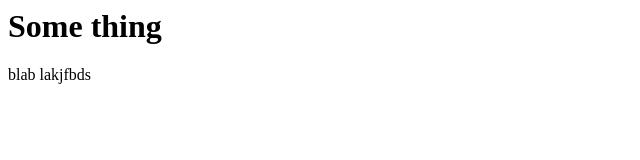
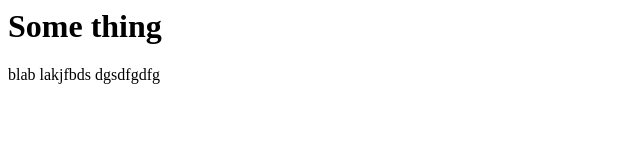
Before and after one commit to robcanning/gittest, a plain HTML site: page index.html in a window 1280 px wide. Shown: the full height of the page, 0-640 px from the left. Drawn offline with Linux system fonts and the light colour scheme.

Commit message:
added blabla text asdfsadfasdfsdf

```diff
--- a/index.html
+++ b/index.html
@@ -2,4 +2,6 @@
 
     <h1>Some thing</h1>
     blab lakjfbds
+
+    dgsdfgdfg
     </html>
```
